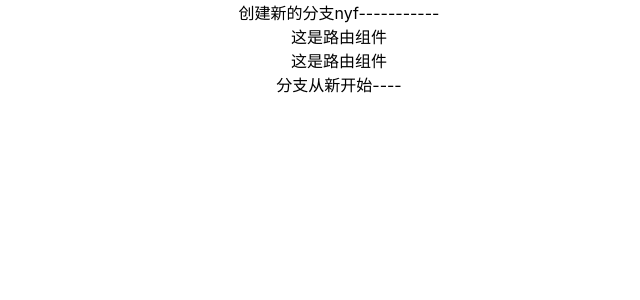
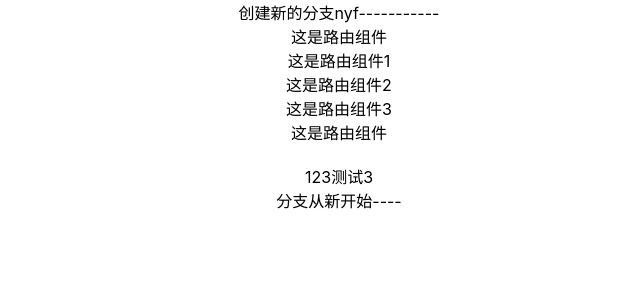
Before and after one commit to WesleyNiu/myapp, a React (Create React App) app: page / in a window 1280 px wide. Shown: the top 300 px of the page, without its empty margins (301-941 px from the left). Built offline with nearby package versions, Linux system fonts and the light colour scheme.

Commit message:
路由组件变基合并多个commit
路由组件变基合并多个commit

测试1

测试3

测试3

测试2

测试3

测试0

将多个提交组合在一起

更新分支记录

```diff
--- a/src/router/index.jsx
+++ b/src/router/index.jsx
@@ -4,7 +4,15 @@ export default function Router() {
   return (
     <div>
       <div>这是路由组件</div>
+      <div>这是路由组件1</div>
+      <div>这是路由组件2</div>
+      <div>这是路由组件3</div>
       <div>这是路由组件</div>
+      <br />
+      <span>1</span>
+      <span>2</span>
+      <span>3</span>
+      <span>测试3</span>
     </div>
   );
 }
```
